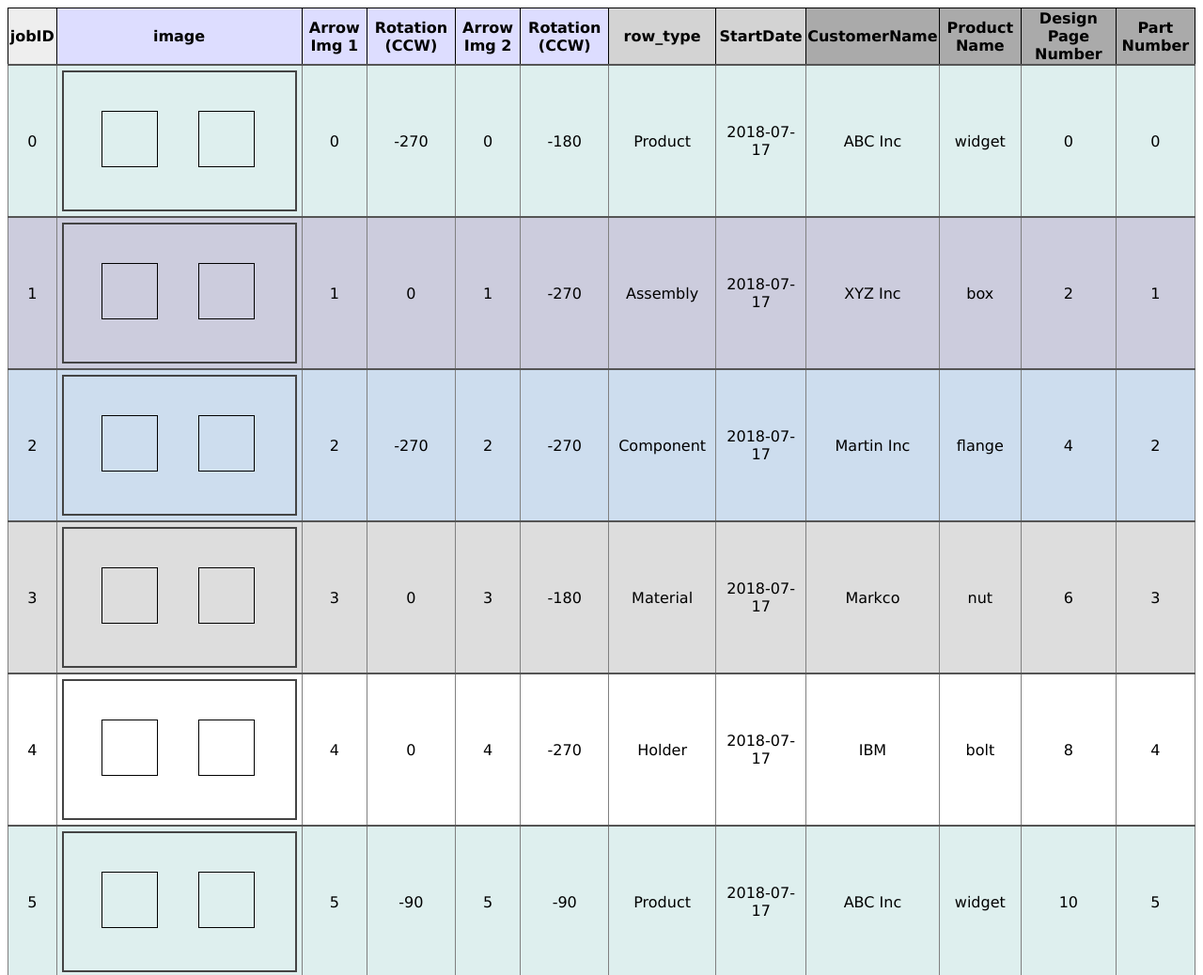
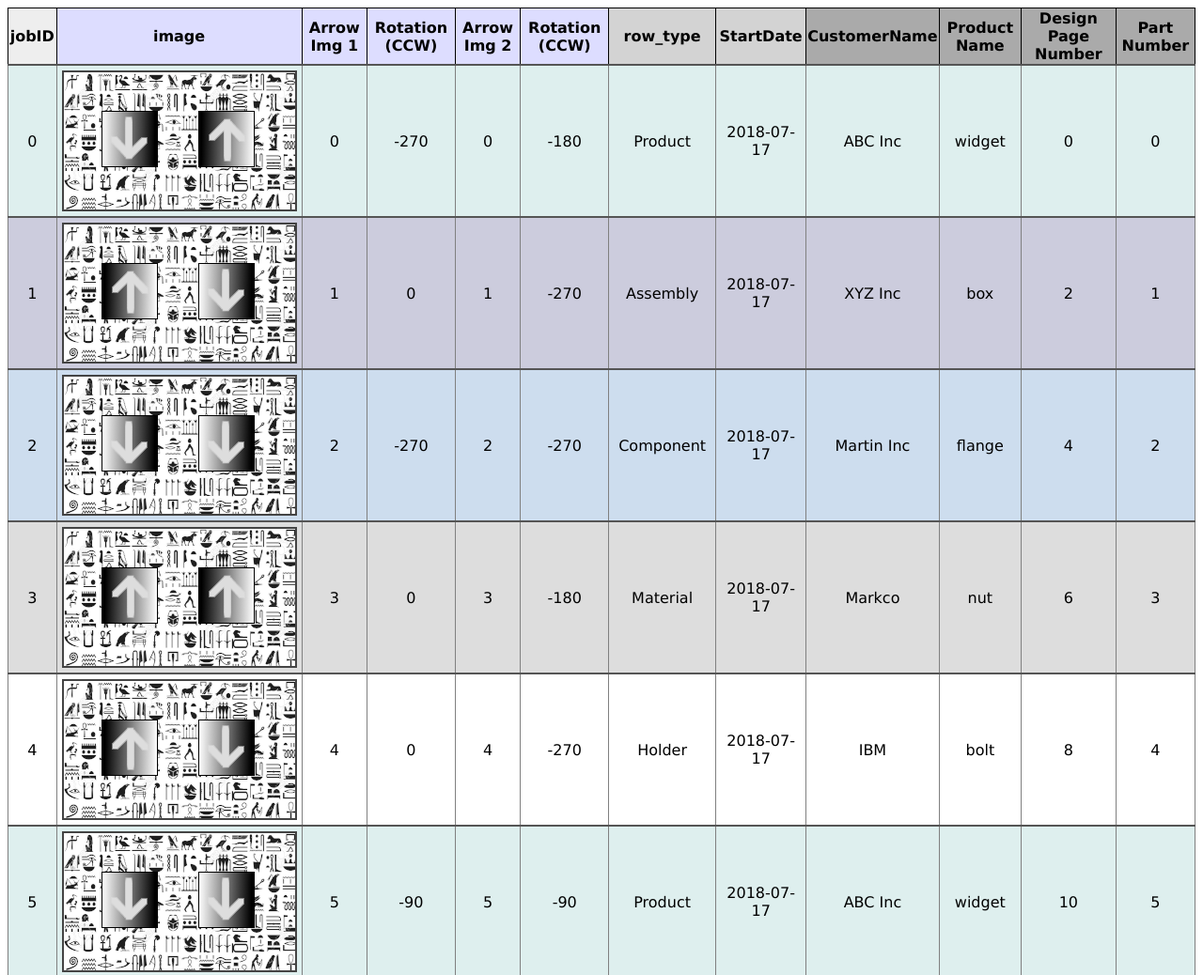
Before and after one commit to MD1618/Lazy-Sprites, a plain HTML site: page index.html in a window 1280 px wide. Shown: the top 1038 px of the page at 94% size. Drawn offline with Linux system fonts and the light colour scheme.

Commit message:
Update index.html

```diff
--- a/index.html
+++ b/index.html
@@ -124,7 +124,7 @@
   let rotId0 = 0;
   let rotId1 = 0;
   let spriteSheet = new Image();
-  spriteSheet.src = "images/arrowsPlusBG6000x750.png";
+  spriteSheet.src = "arrowsPlusBG6000x750.png";
   var containerQuerySelector = document.querySelector('#all_the_content_div');
   //-------------listener for scroll------------
   var scrollCount = 0;
```
